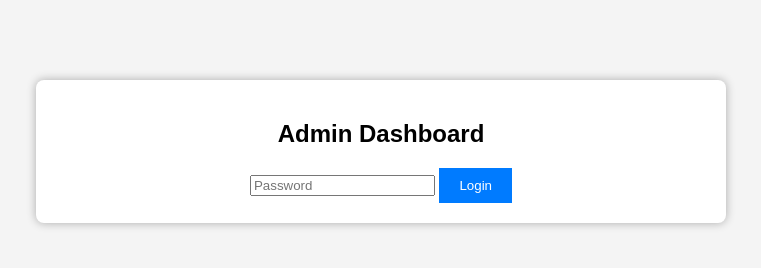
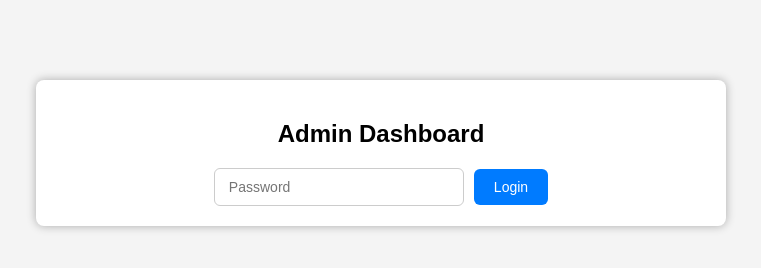
Before and after one commit to ArkHunt26/TestWebsite, a plain HTML site: page admin.html in a window 1280 px wide. Shown: the whole page, without its empty margins (259-1020 px from the left). Drawn offline with nearby package versions, Linux system fonts and the light colour scheme.

Commit message:
testing_1.6

```diff
--- a/css/style.css
+++ b/css/style.css
@@ -23,8 +23,29 @@ button{
     background:#007bff;
     color:white;
     border:none;
+    border-radius:6px;
     cursor:pointer;
+    transition:all 0.25s ease;
 }
+
+button:hover{
+    background:#0056b3;
+    transform:translateY(-1px);
+}
+
+button:active{
+    transform:translateY(1px);
+}
+
+
+
+            /* button{
+                padding:10px 20px;
+                background:#007bff;
+                color:white;
+                border:none;
+                cursor:pointer;
+            } */
 
 .option{
     margin:10px;
@@ -52,3 +73,53 @@ textarea{
     width:55%;
     padding:6px;
 }
+
+/* ===== Login Section Styling ===== */
+
+#loginBox{
+    display:flex;
+    justify-content:center;
+    align-items:center;
+    gap:10px;
+    margin-top:15px;
+}
+
+/* Password textbox */
+#pass{
+    padding:10px 14px;
+    width:220px;
+    font-size:14px;
+    border-radius:6px;
+    border:1px solid #ccc;
+    outline:none;
+    transition:all 0.2s ease;
+}
+
+/* Focus effect */
+#pass:focus{
+    border-color:#007bff;
+    box-shadow:0 0 5px rgba(0,123,255,0.4);
+}
+
+/* Login Button */
+#loginBox button{
+    padding:10px 20px;
+    font-size:14px;
+    border:none;
+    border-radius:6px;
+    background:#007bff;
+    color:white;
+    cursor:pointer;
+    transition:all 0.25s ease;
+}
+
+/* Hover effect */
+#loginBox button:hover{
+    background:#0056b3;
+    transform:translateY(-1px);
+}
+
+/* Click effect */
+#loginBox button:active{
+    transform:translateY(1px);
+}
```
